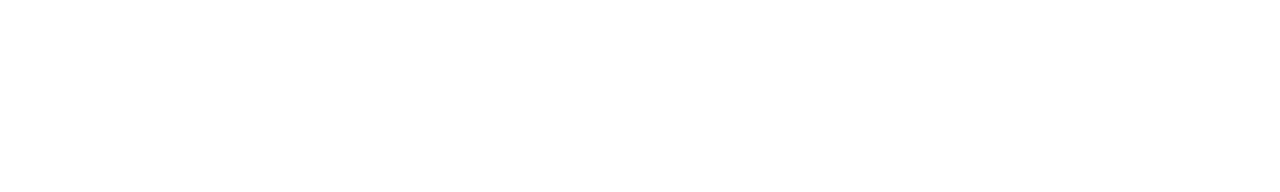
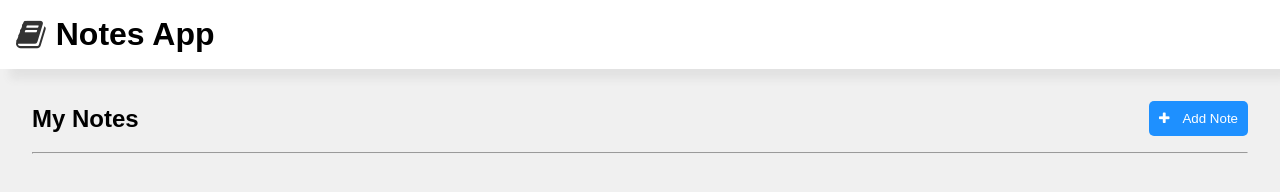
Before and after one commit to ImLostPlsHelp/Notes-App, a plain HTML site: page index.html in a window 1280 px wide. Drawn offline with Linux system fonts and the light colour scheme.

Commit message:
Finished early draft of html and css

```diff
--- a/index.html
+++ b/index.html
@@ -4,6 +4,27 @@
         <meta name="viewport" content="width=device-width, initial-scale=1.0">
         <title>Notes App</title>
         <link rel="stylesheet" href="main.css">
+        <link rel="stylesheet" href="https://cdnjs.cloudflare.com/ajax/libs/font-awesome/4.7.0/css/font-awesome.min.css">
         <script src="main.js"></script>
     </head>
+    <body>
+        <main>
+            <header class="header">
+                <div class="header-content">
+                    <i class="fa fa-book fa-2x"></i>
+                    <h1>Notes App</h1>
+                </div>
+            </header>
+            <section class="main-content">
+                <header class="main-header">
+                    <h2>My Notes</h2>
+                    <button id="add-button"><i class="fa fa-plus"></i> Add Note</button>
+                </header>
+                <hr>
+                <section class="notes-list">
+                    <!-- Notes go here -->
+                </section>
+            </section>
+        </main>
+    </body>
 </html>
--- a/main.css
+++ b/main.css
@@ -0,0 +1,56 @@
+* {
+    margin: 0;
+    padding: 0;
+    box-sizing: border-box;
+}
+
+body {
+    font-family: Arial, sans-serif;
+    background-color: #f0f0f0;
+}
+
+.header {
+    background-color: white;
+    box-shadow: 10px 10px 8px rgba(104, 104, 104, 0.1);
+    padding: 1rem;
+}
+
+.header-content {
+    display: flex;
+    align-items: center;
+}
+
+.fa {
+    color: #333;
+    margin-right: 10px;
+}
+
+.main-content {
+    padding: 2rem;
+    max-width: 1440px;
+    margin: 0 auto;
+    /* background-color: white;
+    box-shadow: 10px 10px 8px rgba(104, 104, 104, 0.1); */
+}
+
+.main-header {
+    display: flex;
+    justify-content: space-between;
+    align-items: center;
+}
+
+#add-button {
+    background-color: dodgerblue;
+    color: white;
+    border-radius: 5px;
+    border: none;
+    padding: 10px;
+}
+
+.fa-plus {
+    color: white;
+}
+
+hr {
+    margin-top: 1rem;
+}
```
